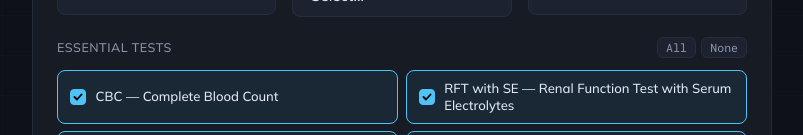
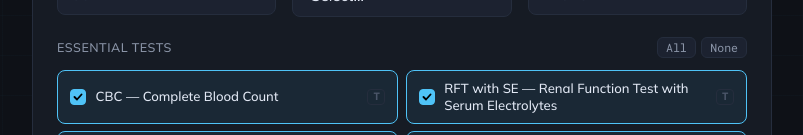
Before and after one commit to iammarqazi/doctorformassist, a React (Vite) app: page / in a window 1280 px wide. Both pictures are taken after a click on the button "All". Shown: the part 665-800 px from the top of the page, without its empty margins (238-1041 px from the left). Built offline with nearby package versions, Linux system fonts and the light colour scheme.

Commit message:
feat: per-test Today/Tomorrow date toggle

```diff
--- a/src/components/PatientForm.module.css
+++ b/src/components/PatientForm.module.css
@@ -134,6 +134,12 @@
   flex-direction: column;
   gap: 0.4rem;
   margin-bottom: 1.25rem;
+}
+
+.additionalHeader {
+  display: flex;
+  align-items: center;
+  gap: 0.5rem;
 }
 
 .optionalHint {
@@ -300,9 +306,34 @@
   font-size: 0.82rem;
   color: var(--text-muted);
   line-height: 1.3;
+  flex: 1;
 }
 
 .checked .checkText { color: var(--text); font-weight: 500; }
+
+.dateToggle {
+  flex-shrink: 0;
+  font-size: 0.62rem;
+  font-family: var(--font-mono);
+  font-weight: 700;
+  padding: 2px 5px;
+  border-radius: 4px;
+  border: 1px solid var(--border);
+  cursor: pointer;
+  line-height: 1;
+  transition: background 0.12s, border-color 0.12s, color 0.12s;
+}
+
+.dateToggleToday {
+  background: transparent;
+  color: var(--text-dim);
+}
+
+.dateToggleTmrw {
+  background: rgba(255, 180, 0, 0.1);
+  border-color: #c8900a;
+  color: #c8900a;
+}
 
 .addBtn {
   width: 100%;
--- a/src/components/PatientForm.tsx
+++ b/src/components/PatientForm.tsx
@@ -11,7 +11,9 @@ interface Props {
     inpatientNo: string,
     vacutainerLabel: boolean,
     tests: TestId[],
-    additionalTests: string
+    tomorrowTests: TestId[],
+    additionalTests: string,
+    additionalTestsTomorrow: boolean
   ) => void
   disabled?: boolean
 }
@@ -23,20 +25,38 @@ export function PatientForm({ onAdd, disabled }: Props) {
   const [inpatientNo, setInpatientNo] = useState('')
   const [vacutainerLabel, setVacutainerLabel] = useState(false)
   const [selected, setSelected] = useState<Set<TestId>>(new Set())
+  const [tomorrowTests, setTomorrowTests] = useState<Set<TestId>>(new Set())
   const [additionalTests, setAdditionalTests] = useState('')
+  const [additionalTestsTomorrow, setAdditionalTestsTomorrow] = useState(false)
   const [errors, setErrors] = useState<{ name?: string; age?: string; gender?: string; inpatientNo?: string; tests?: string }>({})
 
   const toggleTest = (id: TestId) => {
     setSelected((prev) => {
       const next = new Set(prev)
-      next.has(id) ? next.delete(id) : next.add(id)
+      if (next.has(id)) {
+        next.delete(id)
+        // remove from tomorrow too if deselected
+        setTomorrowTests((t) => { const nt = new Set(t); nt.delete(id); return nt })
+      } else {
+        next.add(id)
+      }
       return next
     })
     setErrors((e) => ({ ...e, tests: undefined }))
   }
 
+  const toggleTomorrow = (id: TestId, e: React.MouseEvent) => {
+    e.preventDefault()
+    e.stopPropagation()
+    setTomorrowTests((prev) => {
+      const next = new Set(prev)
+      next.has(id) ? next.delete(id) : next.add(id)
+      return next
+    })
+  }
+
   const selectAll = () => setSelected(new Set(TESTS.map((t) => t.id)))
-  const clearAll  = () => setSelected(new Set())
+  const clearAll  = () => { setSelected(new Set()); setTomorrowTests(new Set()) }
 
   const handleAdd = () => {
     const errs: typeof errors = {}
@@ -57,7 +77,9 @@ export function PatientForm({ onAdd, disabled }: Props) {
       inpatientNo,
       vacutainerLabel,
       Array.from(selected),
-      additionalTests.trim()
+      Array.from(tomorrowTests),
+      additionalTests.trim(),
+      additionalTestsTomorrow
     )
     setName('')
     setAge('')
@@ -65,12 +87,14 @@ export function PatientForm({ onAdd, disabled }: Props) {
     setInpatientNo('')
     setVacutainerLabel(false)
     setSelected(new Set())
+    setTomorrowTests(new Set())
     setAdditionalTests('')
+    setAdditionalTestsTomorrow(false)
     setErrors({})
   }
 
-  const basePages  = selected.size + (additionalTests.trim() ? 1 : 0)
-  const pageCount  = vacutainerLabel ? basePages * 2 : basePages
+  const basePages = selected.size + (additionalTests.trim() ? 1 : 0)
+  const pageCount = vacutainerLabel ? basePages * 2 : basePages
 
   return (
     <div className={styles.card}>
@@ -177,29 +201,44 @@ export function PatientForm({ onAdd, disabled }: Props) {
         {errors.tests && <span className={styles.errorMsg} role="alert">{errors.tests}</span>}
 
         <div className={styles.checkboxGrid}>
-          {TESTS.map((test) => (
+          {TESTS.map((test) => {
+            const isSelected = selected.has(test.id)
+            const isTomorrow = tomorrowTests.has(test.id)
+            return (
               <label
                 key={test.id}
-              className={`${styles.checkLabel} ${selected.has(test.id) ? styles.checked : ''}`}
+                className={`${styles.checkLabel} ${isSelected ? styles.checked : ''}`}
               >
                 <input
                   type="checkbox"
                   className={styles.checkInput}
-                checked={selected.has(test.id)}
+                  checked={isSelected}
                   onChange={() => toggleTest(test.id)}
                   disabled={disabled}
                   aria-label={test.label}
                 />
                 <span className={styles.checkBox} aria-hidden="true">
-                {selected.has(test.id) && (
+                  {isSelected && (
                     <svg width="10" height="10" viewBox="0 0 10 10" fill="none">
                       <path d="M1.5 5L4 7.5L8.5 2.5" stroke="currentColor" strokeWidth="1.8" strokeLinecap="round" strokeLinejoin="round"/>
                     </svg>
                   )}
                 </span>
                 <span className={styles.checkText}>{test.label}</span>
+                {isSelected && (
+                  <button
+                    type="button"
+                    className={`${styles.dateToggle} ${isTomorrow ? styles.dateToggleTmrw : styles.dateToggleToday}`}
+                    onClick={(e) => toggleTomorrow(test.id, e)}
+                    title={isTomorrow ? 'Tomorrow — click to set to Today' : 'Today — click to set to Tomorrow'}
+                    disabled={disabled}
+                  >
+                    {isTomorrow ? '+1' : 'T'}
+                  </button>
+                )}
               </label>
-          ))}
+            )
+          })}
         </div>
       </fieldset>
 
@@ -227,16 +266,33 @@ export function PatientForm({ onAdd, disabled }: Props) {
 
       {/* Additional Tests */}
       <div className={styles.additionalField}>
+        <div className={styles.additionalHeader}>
           <label htmlFor="additional-tests" className={styles.label}>
             Additional Tests
             <span className={styles.optionalHint}>(optional — printed on a separate page)</span>
           </label>
+          {additionalTests.trim() && (
+            <button
+              type="button"
+              className={`${styles.dateToggle} ${additionalTestsTomorrow ? styles.dateToggleTmrw : styles.dateToggleToday}`}
+              onClick={() => setAdditionalTestsTomorrow((v) => !v)}
+              title={additionalTestsTomorrow ? 'Tomorrow — click for Today' : 'Today — click for Tomorrow'}
+              disabled={disabled}
+            >
+              {additionalTestsTomorrow ? '+1' : 'T'}
+            </button>
+          )}
+        </div>
         <textarea
           id="additional-tests"
           className={styles.textarea}
           placeholder="e.g. Blood Culture, Urine C&S, D-Dimer"
           value={additionalTests}
-          onChange={(e) => { setAdditionalTests(e.target.value); setErrors((er) => ({ ...er, tests: undefined })) }}
+          onChange={(e) => {
+            setAdditionalTests(e.target.value)
+            setErrors((er) => ({ ...er, tests: undefined }))
+            if (!e.target.value.trim()) setAdditionalTestsTomorrow(false)
+          }}
           disabled={disabled}
           rows={2}
         />
--- a/src/hooks/usePatientQueue.ts
+++ b/src/hooks/usePatientQueue.ts
@@ -15,11 +15,24 @@ export function usePatientQueue() {
       inpatientNo: string,
       vacutainerLabel: boolean,
       tests: TestId[],
-      additionalTests: string
+      tomorrowTests: TestId[],
+      additionalTests: string,
+      additionalTestsTomorrow: boolean
     ) => {
       setPatients((prev) => [
         ...prev,
-        { id: nextId(), name: name.trim(), age, gender, inpatientNo, vacutainerLabel, tests, additionalTests },
+        {
+          id: nextId(),
+          name: name.trim(),
+          age,
+          gender,
+          inpatientNo,
+          vacutainerLabel,
+          tests,
+          tomorrowTests,
+          additionalTests,
+          additionalTestsTomorrow,
+        },
       ])
     },
     []
--- a/src/lib/generatePdf.ts
+++ b/src/lib/generatePdf.ts
@@ -5,19 +5,18 @@ import { TEST_MAP } from '@/constants/tests'
 const PAGE_W = 50
 const PAGE_H = 15
 
-// 2-column layout matching DOCX (57 twip margins = 1mm, 113 twip col gap = 2mm)
-// Col 1: x=1mm  |  Col 2: x=26mm
+// 2-column layout (57 twip margins = 1mm, 113 twip gap = 2mm)
 const LEFT_X  = 1
 const RIGHT_X = 26
 
-// Baseline Y for each of the 3 rows on a 15mm-tall page
-const Y1 = 3.5   // date | inpatient no.
-const Y2 = 7.7   // patient name | ward/unit
-const Y3 = 11.9  // test acronym | age/gender
+// Baseline Y for each row on a 15mm-tall page
+const Y1 = 3.5
+const Y2 = 7.7
+const Y3 = 11.9
 
-const BASE_FONT = 10  // pt — matches DOCX sz val="20" (20 half-points = 10pt)
-const MIN_FONT  = 6   // pt — floor for long additional-test strings
-const MAX_COL_W = 23  // mm — each column width
+const BASE_FONT = 10
+const MIN_FONT  = 6
+const MAX_COL_W = 23  // mm per column
 
 const formatDate = (d: string) => {
   if (!d) return '—'
@@ -25,10 +24,18 @@ const formatDate = (d: string) => {
   return `${day}-${m}-${y}`
 }
 
+const addOneDay = (dateStr: string): string => {
+  const [y, m, d] = dateStr.split('-').map(Number)
+  const date = new Date(y, m - 1, d)
+  date.setDate(date.getDate() + 1)
+  return `${date.getFullYear()}-${String(date.getMonth() + 1).padStart(2, '0')}-${String(date.getDate()).padStart(2, '0')}`
+}
+
 /**
  * Generates a single multi-page PDF.
  * Every page is 50mm × 15mm landscape — 2 columns, 3 rows, 10pt Helvetica.
- * If vacutainerLabel is true for a patient, each test page is printed twice consecutively.
+ * Per-test date: tests in patient.tomorrowTests use session date + 1.
+ * Vacutainer label: each page printed twice consecutively when enabled.
  */
 export async function generateLabPdf(session: SessionData, patients: PatientEntry[]): Promise<ArrayBuffer> {
   const { default: jsPDF } = await import('jspdf')
@@ -51,7 +58,7 @@ export async function generateLabPdf(session: SessionData, patients: PatientEntr
     col1row1: string,   // date
     col1row2: string,   // patient name
     col1row3: string,   // test acronym or additional-tests text
-    col2row1: string,   // inpatient no. (blank if not provided)
+    col2row1: string,   // inpatient no.
     col2row2: string,   // ward/unit
     col2row3: string,   // age/gender
   ) => {
@@ -62,35 +69,36 @@ export async function generateLabPdf(session: SessionData, patients: PatientEntr
     doc.setTextColor(0, 0, 0)
     doc.setFontSize(BASE_FONT)
 
-    // Row 1
     doc.text(col1row1, LEFT_X, Y1)
     if (col2row1) doc.text(col2row1, RIGHT_X, Y1)
 
-    // Row 2
     doc.text(col1row2, LEFT_X, Y2)
     doc.text(col2row2, RIGHT_X, Y2)
 
-    // Row 3 — auto-size left col for long additional-test strings
     fitAndDraw(col1row3, LEFT_X, Y3, MAX_COL_W)
     doc.text(col2row3, RIGHT_X, Y3)
   }
 
-  const dateStr  = formatDate(session.date)
-  const wardUnit = `Ward ${session.ward}/ ${session.unit}`
+  const todayDateStr    = formatDate(session.date)
+  const tomorrowDateStr = formatDate(addOneDay(session.date))
+  const wardUnit        = `Ward ${session.ward}/ ${session.unit}`
 
   for (const patient of patients) {
-    const agGender   = `${patient.age}/ ${patient.gender.toUpperCase()}`
-    const patName    = patient.name.toUpperCase()
-    const ipNo       = patient.inpatientNo ?? ''
-    const duplicate  = patient.vacutainerLabel
+    const agGender  = `${patient.age}/ ${patient.gender.toUpperCase()}`
+    const patName   = patient.name.toUpperCase()
+    const ipNo      = patient.inpatientNo ?? ''
+    const duplicate = patient.vacutainerLabel
+    const tmrwSet   = new Set(patient.tomorrowTests)
 
     for (const testId of patient.tests) {
       const testLabel = TEST_MAP.get(testId)?.shortLabel ?? testId
+      const dateStr   = tmrwSet.has(testId) ? tomorrowDateStr : todayDateStr
       drawSlip(dateStr, patName, testLabel, ipNo, wardUnit, agGender)
       if (duplicate) drawSlip(dateStr, patName, testLabel, ipNo, wardUnit, agGender)
     }
 
     if (patient.additionalTests.trim()) {
+      const dateStr = patient.additionalTestsTomorrow ? tomorrowDateStr : todayDateStr
       drawSlip(dateStr, patName, patient.additionalTests.trim(), ipNo, wardUnit, agGender)
       if (duplicate) drawSlip(dateStr, patName, patient.additionalTests.trim(), ipNo, wardUnit, agGender)
     }
--- a/src/types/index.ts
+++ b/src/types/index.ts
@@ -34,5 +34,7 @@ export interface PatientEntry {
   inpatientNo: string
   vacutainerLabel: boolean
   tests: TestId[]
+  tomorrowTests: TestId[]          // subset of tests scheduled for session date + 1
   additionalTests: string
+  additionalTestsTomorrow: boolean
 }
```
Lines whose indentation alone changed are shown as unchanged.
